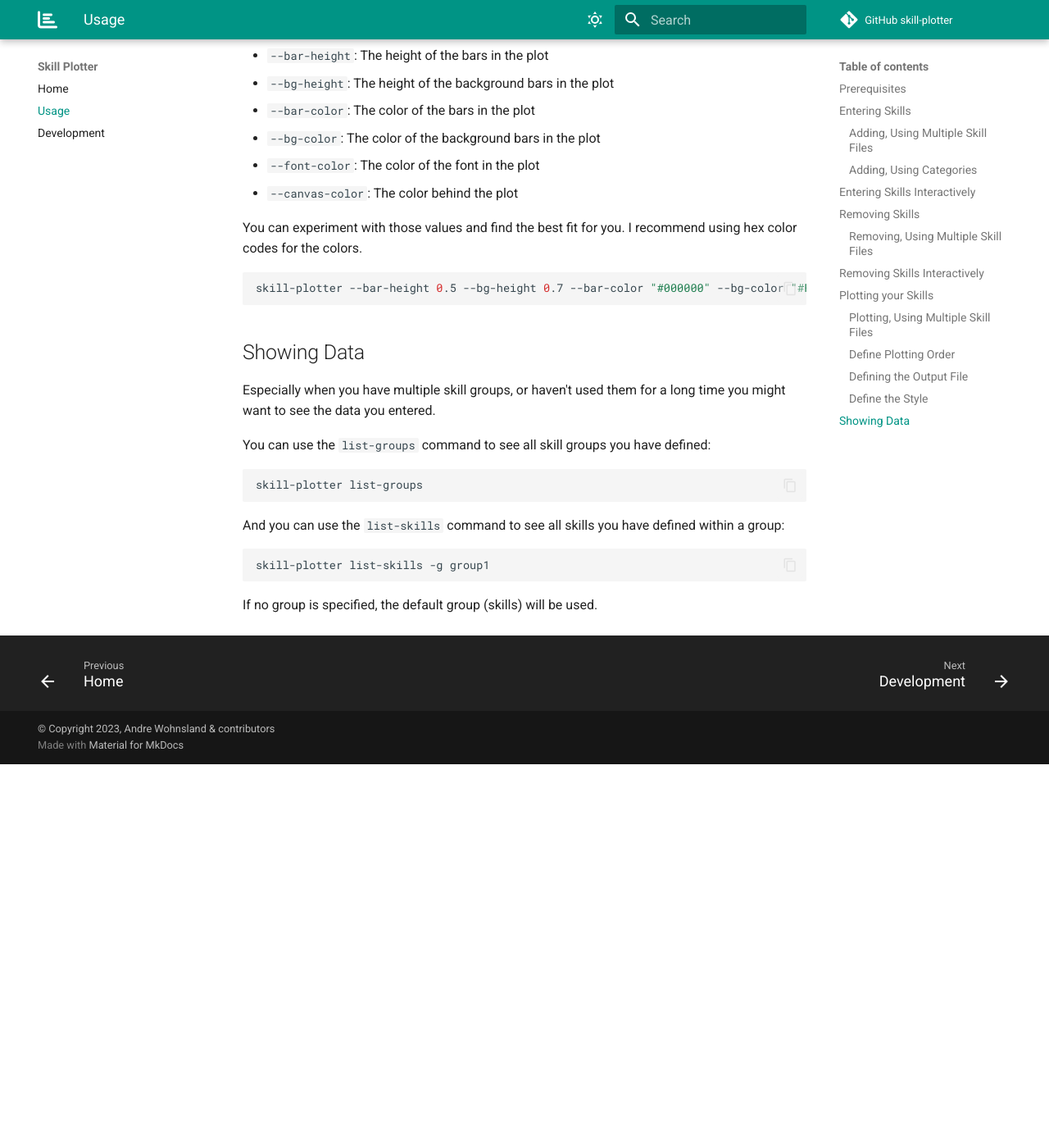
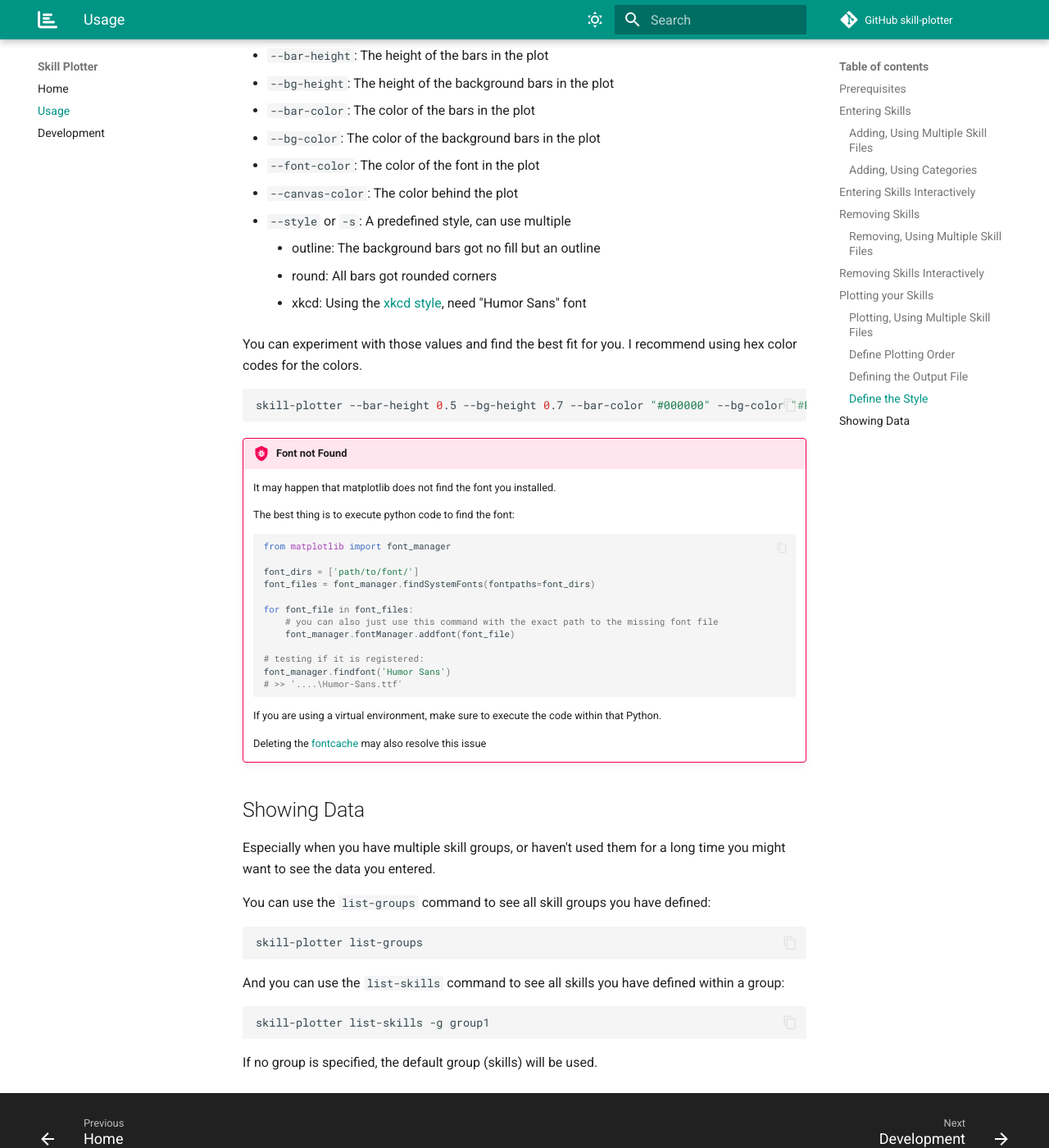
Before and after one commit to AndreWohnsland/skillplotter, an MkDocs documentation site: the page built from docs/usage.md, in a window 1280 px wide and 1400 px high, scrolled down 3925 px. Shown: the whole window at 82% size. Built offline with MkDocs 1.6.1 and Material for MkDocs 9.7.7, drawn with Linux system fonts in a browser that asks for light colours; comment, search, counter and statistics services are not loaded; before the commit the page ends 4857 px from its top, so only the background shows below that.

Commit message:
Add docs for style

````diff
--- a/docs/usage.md
+++ b/docs/usage.md
@@ -173,13 +173,41 @@ Some options are:
 - `--bg-color`: The color of the background bars in the plot
 - `--font-color`: The color of the font in the plot
 - `--canvas-color`: The color behind the plot
+- `--style` or `-s`: A predefined style, can use multiple
+    - outline: The background bars got no fill but an outline
+    - round: All bars got rounded corners
+    - xkcd: Using the [xkcd style](https://matplotlib.org/stable/api/_as_gen/matplotlib.pyplot.xkcd.html), need "Humor Sans" font
 
 You can experiment with those values and find the best fit for you.
 I recommend using hex color codes for the colors.
 
 ```bash
-skill-plotter --bar-height 0.5 --bg-height 0.7 --bar-color "#000000" --bg-color "#FFFFFF" --font-color "#000000"
+skill-plotter --bar-height 0.5 --bg-height 0.7 --bar-color "#000000" --bg-color "#FFFFFF" --font-color "#000000" -s round -s outline
 ```
+
+!!! bug "Font not Found"
+    It may happen that matplotlib does not find the font you installed.
+
+    The best thing is to execute python code to find the font:
+
+    ```python
+    from matplotlib import font_manager
+
+    font_dirs = ['path/to/font/']
+    font_files = font_manager.findSystemFonts(fontpaths=font_dirs)
+
+    for font_file in font_files:
+        # you can also just use this command with the exact path to the missing font file
+        font_manager.fontManager.addfont(font_file)
+
+    # testing if it is registered:
+    font_manager.findfont('Humor Sans')
+    # >> '....\Humor-Sans.ttf'
+
+    ```
+    If you are using a virtual environment, make sure to execute the code within that Python.
+
+    Deleting the [fontcache](https://github.com/matplotlib/matplotlib/issues/3590) may also resolve this issue
 
 ## Showing Data
 
````
